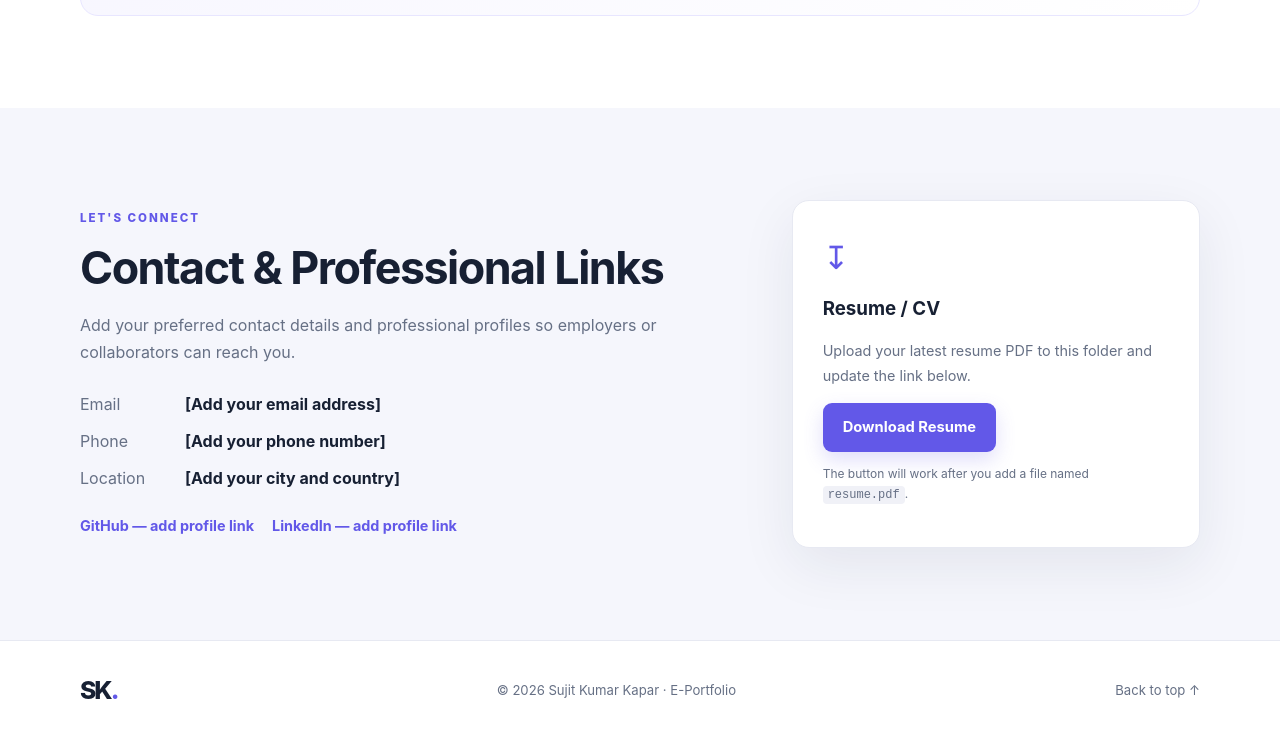
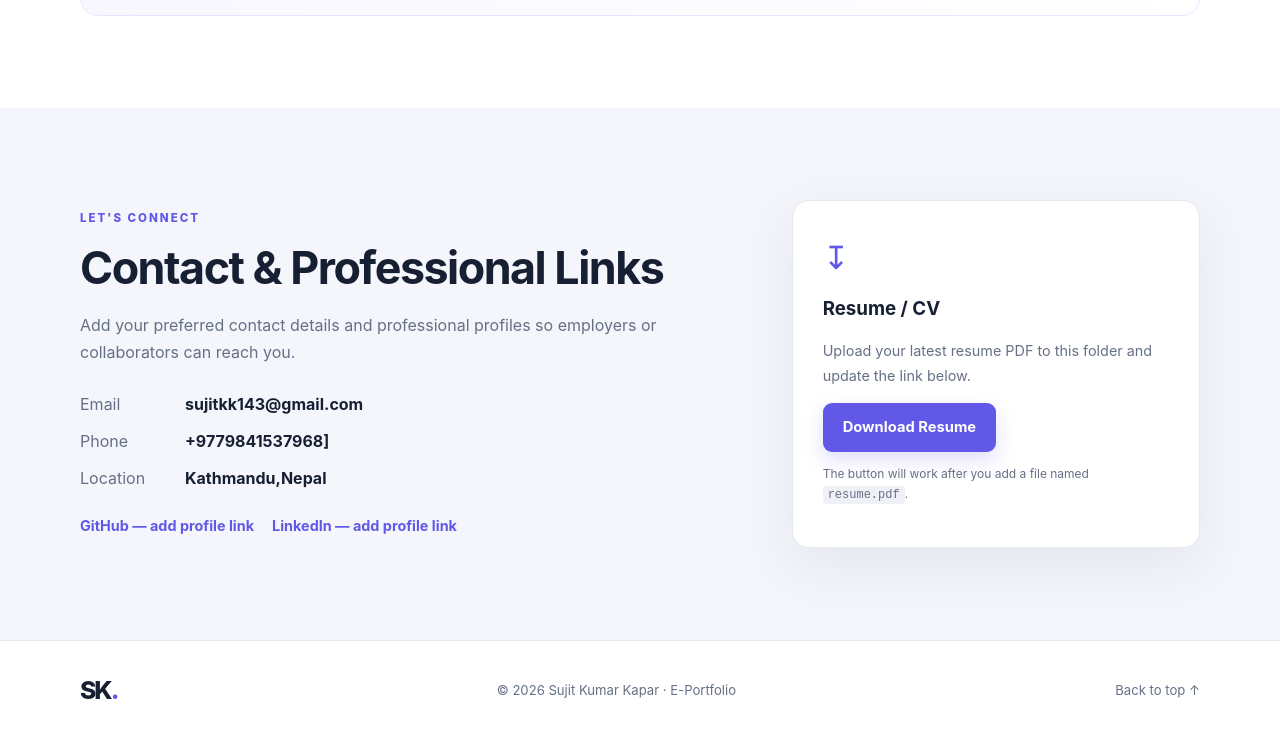
Before and after one commit to sujitkk143/sujitkk143_portfolio, a plain HTML site: page index.html in a window 1280 px wide. Shown: the part 4502-5240 px from the top of the page. Drawn offline with Linux system fonts and the light colour scheme.

Commit message:
Add files via upload

```diff
--- a/index.html
+++ b/index.html
@@ -140,9 +140,9 @@
         <div><p class="eyebrow">LET'S CONNECT</p><h2>Contact & Professional Links</h2>
           <p class="muted">Add your preferred contact details and professional profiles so employers or collaborators can reach you.</p>
           <div class="contact-details">
-            <p><span>Email</span><strong>[Add your email address]</strong></p>
-            <p><span>Phone</span><strong>[Add your phone number]</strong></p>
-            <p><span>Location</span><strong>[Add your city and country]</strong></p>
+            <p><span>Email</span><strong>sujitkk143@gmail.com</strong></p>
+            <p><span>Phone</span><strong>+9779841537968]</strong></p>
+            <p><span>Location</span><strong>Kathmandu,Nepal</strong></p>
           </div>
           <div class="social-links"><a href="#" aria-label="GitHub profile">GitHub — add profile link</a><a href="#" aria-label="LinkedIn profile">LinkedIn — add profile link</a></div>
         </div>
```
